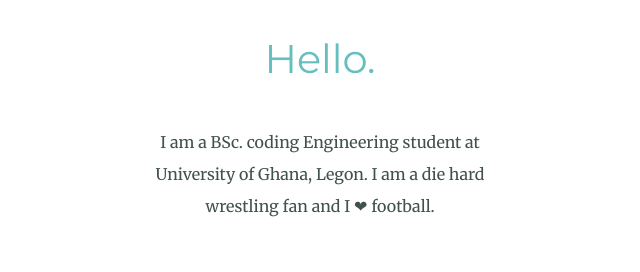
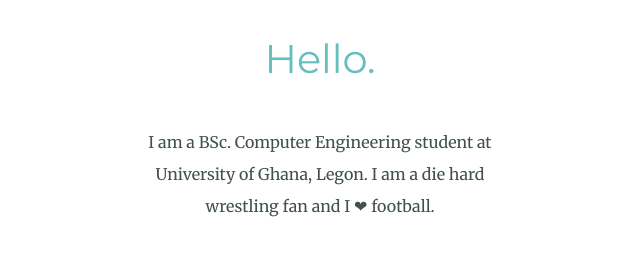
Before and after one commit to theLivin/my-site, a plain HTML site: page index.html in a window 1280 px wide. Shown: the part 1081-1353 px from the top of the page, 320-960 px from the left. Drawn offline with Linux system fonts and the light colour scheme; a web font is replaced by a local one.

Commit message:
Change 'coding eng..' to 'computer eng..'

```diff
--- a/index.html
+++ b/index.html
@@ -25,7 +25,7 @@
       <img src="images/robert.png" alt="robert-img">
       <h2>Hello.</h2>
       <p class="intro">
-        I am a BSc. coding Engineering student at University of Ghana, Legon.
+        I am a BSc. Computer Engineering student at University of Ghana, Legon.
         I am a die hard wrestling fan and I ❤ football.
       </p>
     </div>
```
